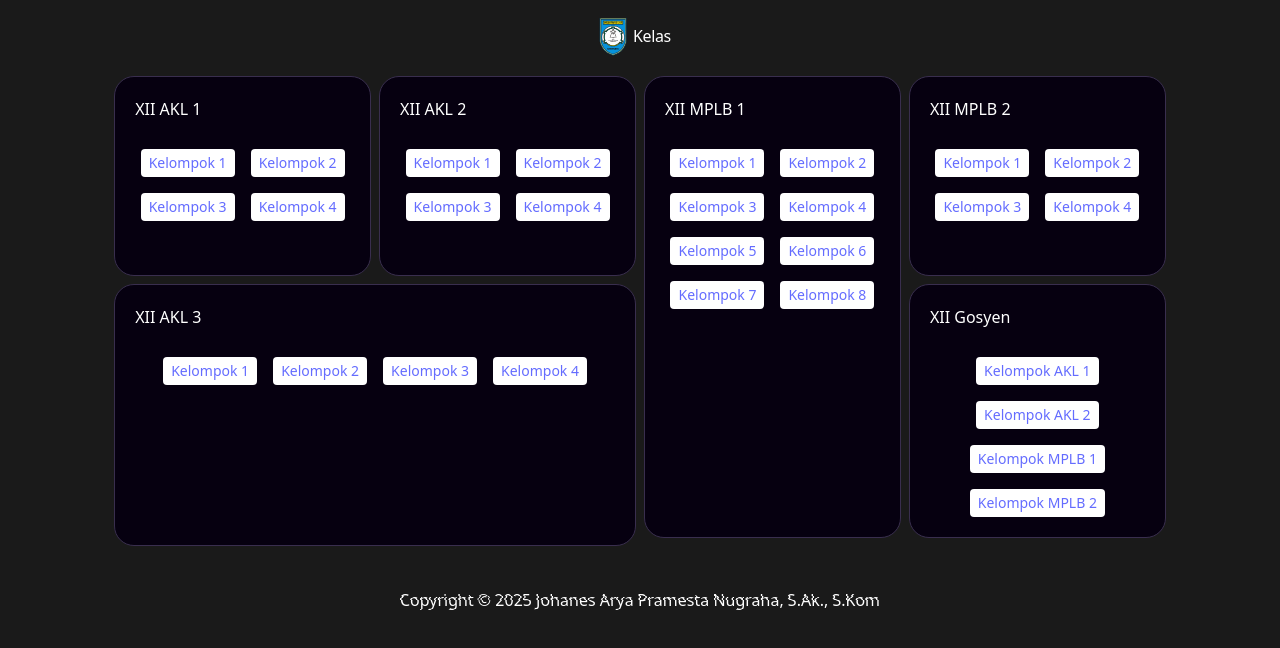
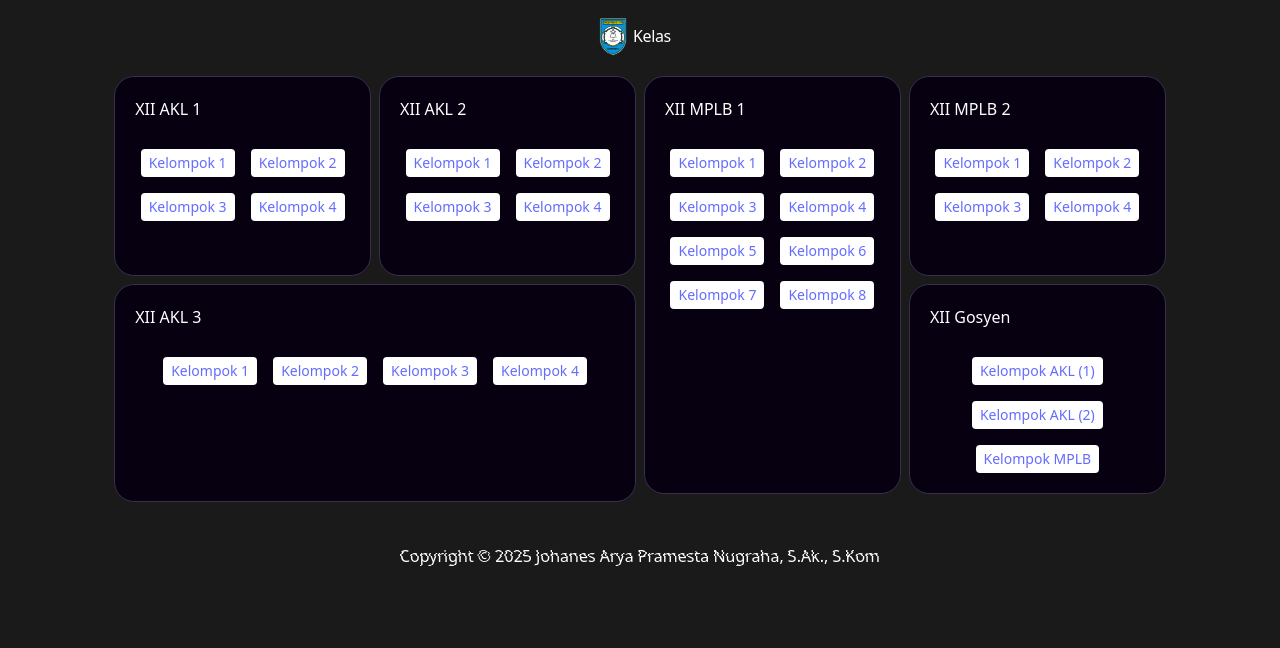
Before and after one commit to johanesarya/sumatif, a React (Vite) app: page / in a window 1280 px wide. Shown: the top 648 px of the page. Built offline with nearby package versions, Linux system fonts and the light colour scheme.

Commit message:
Update MagicBento.tsx

```diff
--- a/src/components/MagicBento.tsx
+++ b/src/components/MagicBento.tsx
@@ -164,20 +164,16 @@ const cardData: BentoCardProps[] = [
     label: "XII Gosyen",
     links: [
       {
-        name: "Kelompok AKL 1",
+        name: "Kelompok AKL (1)",
         url: "https://johanesarya.github.io/GOSYEN-xiiakl-kelompok01/",
       },
       {
-        name: "Kelompok AKL 2",
+        name: "Kelompok AKL (2)",
         url: "https://johanesarya.github.io/GOSYEN-xiiakl-kelompok02/",
       },
       {
-        name: "Kelompok MPLB 1",
-        url: "https://johanesarya.github.io/GOSYEN-xiimplb-kelompok01/",
-      },
-      {
-        name: "Kelompok MPLB 2",
-        url: "https://johanesarya.github.io/GOSYEN-xiimplb-kelompok02/",
+        name: "Kelompok MPLB",
+        url: "https://johanesarya.github.io/GOSYEN-xiimplb/",
       },
     ],
   },
```
